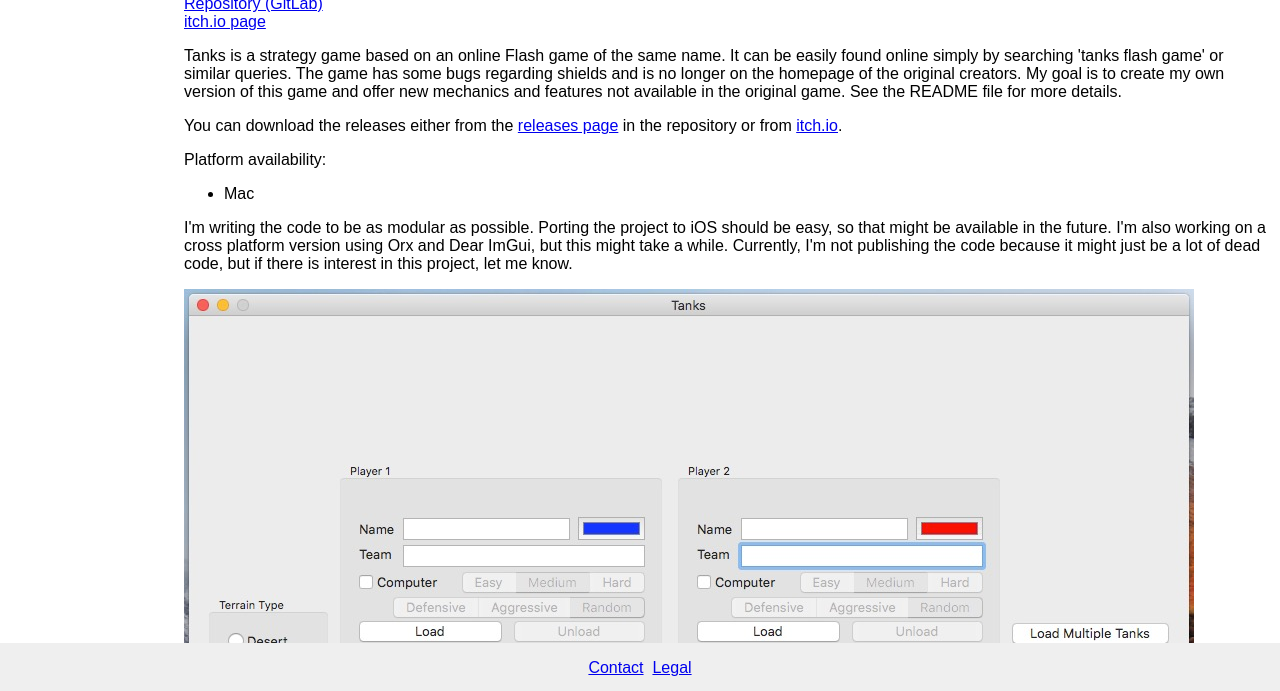
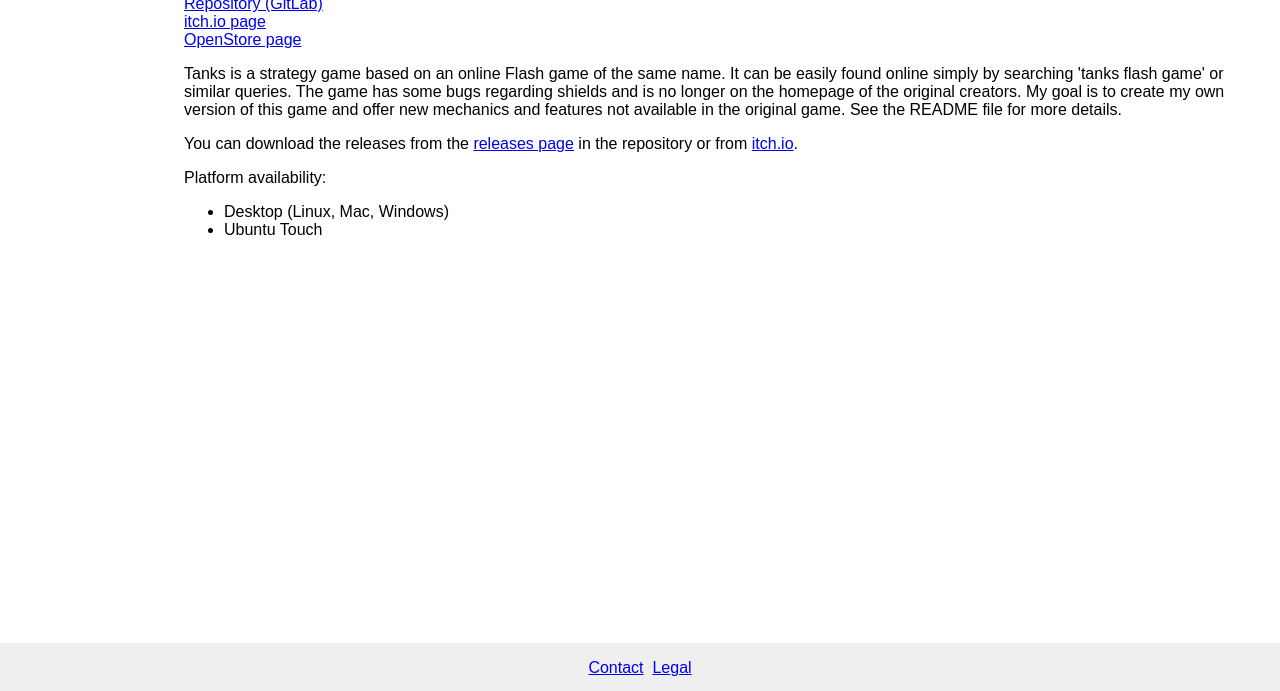
Before and after one commit to Arc676/arc676.github.io, a plain HTML site: page projects/tanks.html in a window 1280 px wide. Shown: the part 107-798 px from the top of the page. Drawn offline with Linux system fonts and the light colour scheme.

Commit message:
Replace Mac Tanks with Godot Tanks

```diff
--- a/projects/tanks.html
+++ b/projects/tanks.html
@@ -12,26 +12,22 @@
 	</head>
 	<body>
 		<div id="navbar"></div>
-		<a href="https://github.com/Arc676/Tanks">Repository</a><br>
-		<a href="https://gitlab.com/Arc676/Tanks">Repository (GitLab)</a><br>
-		<a href="https://arc676.itch.io/tanks">itch.io page</a>
+		<a href="https://github.com/Arc676/Tanks-Godot">Repository</a><br>
+		<a href="https://gitlab.com/Arc676/Tanks-Godot">Repository (GitLab)</a><br>
+		<a href="https://arc676.itch.io/tanks">itch.io page</a><br>
+		<a href="https://open-store.io/app/tanks.arc676">OpenStore page</a>
 		<p>
 			Tanks is a strategy game based on an online Flash game of the same name. It can be easily found online simply by searching 'tanks flash game' or similar queries. The game has some bugs regarding shields and is no longer on the homepage of the original creators. My goal is to create my own version of this game and offer new mechanics and features not available in the original game. See the README file for more details.
 		</p>
 		<p>
-			You can download the releases either from the <a href="https://github.com/Arc676/Tanks/releases">releases page</a> in the repository or from <a href="https://arc676.itch.io/tanks">itch.io</a>.
+			You can download the releases from the <a href="https://github.com/Arc676/Tanks-Godot/releases">releases page</a> in the repository or from <a href="https://arc676.itch.io/tanks">itch.io</a>.
 		</p>
 		<p>
 			Platform availability:
 			<ul>
-				<li>Mac
+				<li>Desktop (Linux, Mac, Windows)
+				<li>Ubuntu Touch
 			</ul>
-			I'm writing the code to be as modular as possible. Porting the project to iOS should be easy, so that might be available in the future. I'm also working on a cross platform version using Orx and Dear ImGui, but this might take a while. Currently, I'm not publishing the code because it might just be a lot of dead code, but if there is interest in this project, let me know.
 		</p>
-		<img src="/img/tanks/1.jpg"><br>
-		<img src="/img/tanks/2.jpg"><br>
-		<img src="/img/tanks/3.jpg"><br>
-		<img src="/img/tanks/4.jpg"><br>
-		<img src="/img/tanks/5.jpg">
 	</body>
 </html>
```
Also changed, not shown: projects/projects.html (+7 -7 lines).
